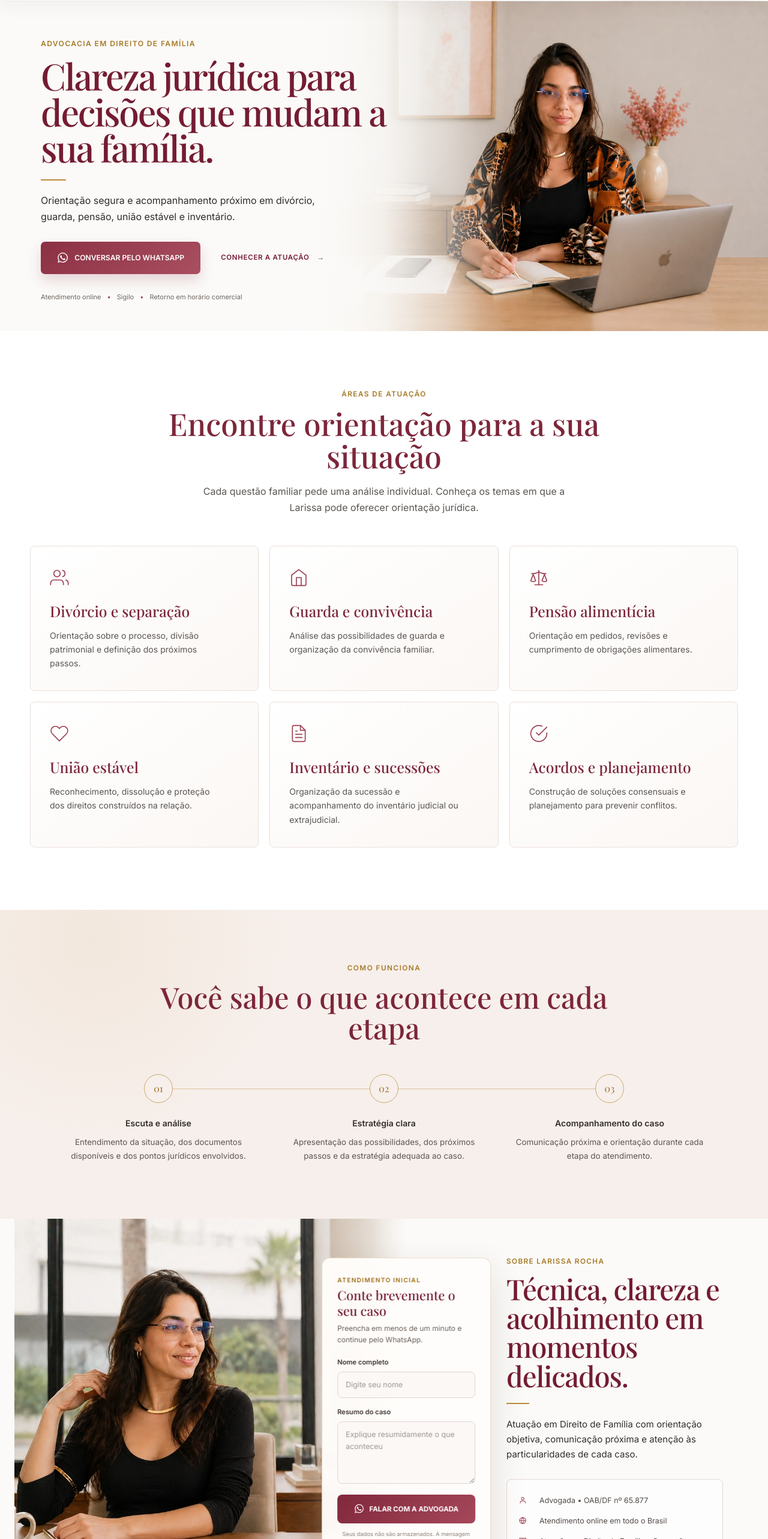
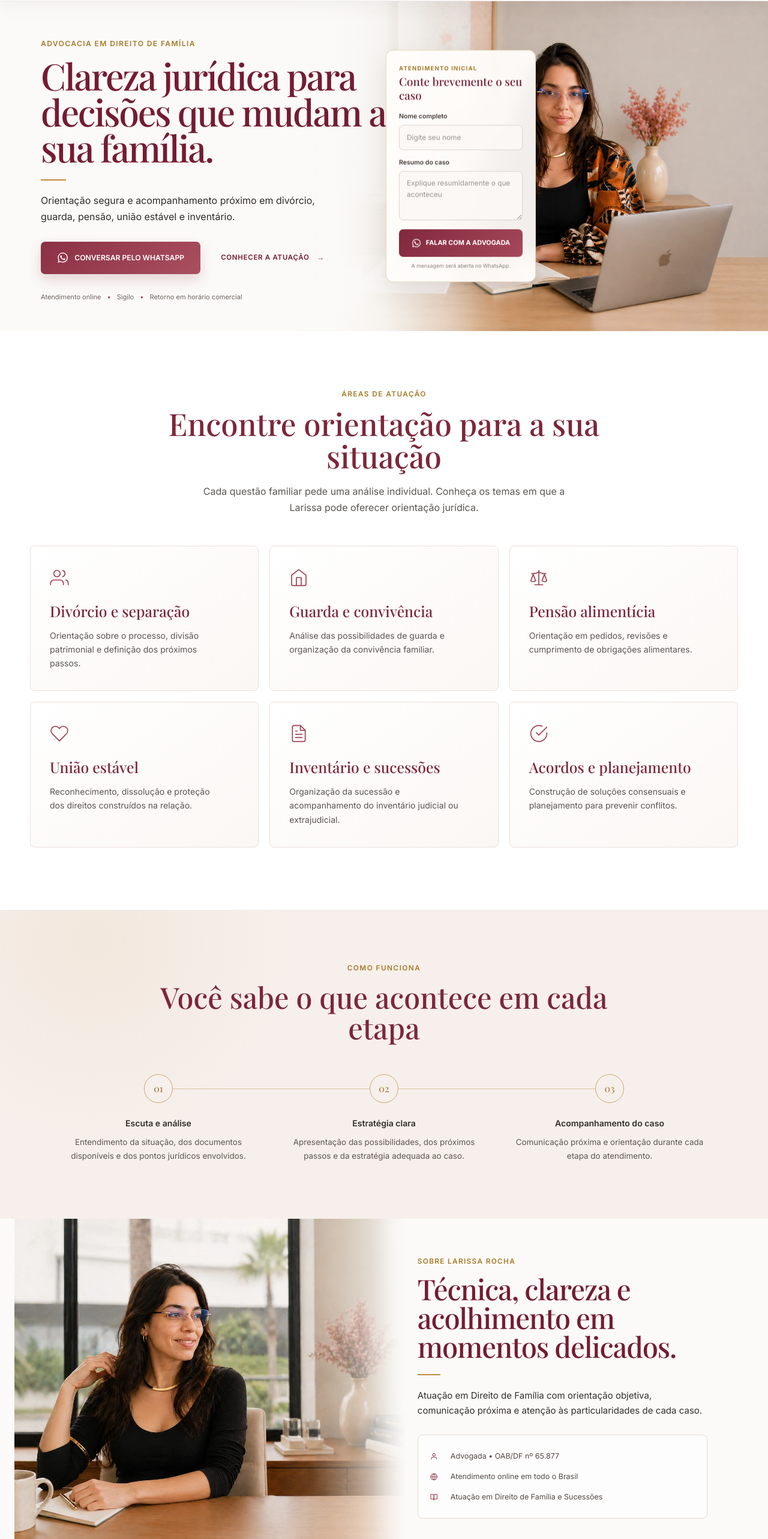
Before and after one commit to larissarocha-web/landing-page-lr-adv, a React (Vite) app: page / in a window 1280 px wide. Shown: the part 87-2653 px from the top of the page at 60% size. Built offline with nearby package versions, Linux system fonts and the light colour scheme.

Commit message:
fix: move triagem para o hero principal

```diff
--- a/src/pages/Home/index.tsx
+++ b/src/pages/Home/index.tsx
@@ -1,18 +1,36 @@
+import { FormEvent, useState } from 'react'
 import { FaWhatsapp } from 'react-icons/fa'
 
 import heroPhoto from '../../assets/larissa-hero-colar-preservada.webp'
-import { WHATSAPP_URL } from '../../constants/brand'
+import { buildWhatsAppUrl, WHATSAPP_URL } from '../../constants/brand'
 import {
   Actions,
   Container,
   Copy,
   Hero,
+  IntakeCard,
   Portrait,
   SecondaryLink,
   WhatsButton,
 } from './styles'
 
 export function Home() {
+  const [fullName, setFullName] = useState('')
+  const [caseSummary, setCaseSummary] = useState('')
+
+  function handleSubmit(event: FormEvent<HTMLFormElement>) {
+    event.preventDefault()
+
+    const message = [
+      `Olá, meu nome é ${fullName.trim()}.`,
+      'Gostaria de orientação jurídica.',
+      '',
+      `Resumo do caso: ${caseSummary.trim()}`,
+    ].join('\n')
+
+    window.open(buildWhatsAppUrl(message), '_blank', 'noopener,noreferrer')
+  }
+
   return (
     <Container id="inicio">
       <Hero>
@@ -60,6 +78,43 @@ export function Home() {
           <span>Sigilo</span>
           <span>Retorno em horário comercial</span>
         </div>
+
+        <IntakeCard onSubmit={handleSubmit}>
+          <span className="form-eyebrow">Atendimento inicial</span>
+          <h2>Conte brevemente o seu caso</h2>
+
+          <label htmlFor="hero-full-name">Nome completo</label>
+          <input
+            id="hero-full-name"
+            name="fullName"
+            type="text"
+            value={fullName}
+            onChange={(event) => setFullName(event.target.value)}
+            placeholder="Digite seu nome"
+            autoComplete="name"
+            minLength={3}
+            required
+          />
+
+          <label htmlFor="hero-case-summary">Resumo do caso</label>
+          <textarea
+            id="hero-case-summary"
+            name="caseSummary"
+            value={caseSummary}
+            onChange={(event) => setCaseSummary(event.target.value)}
+            placeholder="Explique resumidamente o que aconteceu"
+            rows={3}
+            minLength={15}
+            required
+          />
+
+          <button type="submit">
+            <FaWhatsapp aria-hidden="true" />
+            Falar com a advogada
+          </button>
+
+          <small>A mensagem será aberta no WhatsApp.</small>
+        </IntakeCard>
       </Hero>
     </Container>
   )
--- a/src/pages/Home/styles.ts
+++ b/src/pages/Home/styles.ts
@@ -39,10 +39,10 @@ export const Hero = styled.div`
     pointer-events: none;
   }
 
-  @media (max-width: 900px) {
+  @media (max-width: 1279px) {
     display: grid;
-    min-height: calc(100svh - 66px);
-    grid-template-rows: auto minmax(300px, 43svh) auto;
+    min-height: calc(100svh - 88px);
+    grid-template-rows: auto minmax(300px, 43svh) auto auto;
     background: #fbfaf8;
 
     &::after {
@@ -76,6 +76,10 @@ export const Hero = styled.div`
       color: #9b4052;
       content: '•';
     }
+  }
+
+  @media (max-width: 760px) {
+    min-height: calc(100svh - 66px);
   }
 `
 
@@ -141,7 +145,7 @@ export const Copy = styled.div`
     content: '•';
   }
 
-  @media (max-width: 900px) {
+  @media (max-width: 1279px) {
     width: min(100% - 44px, 660px);
     justify-content: flex-start;
     padding: 48px 0 34px;
@@ -212,7 +216,7 @@ export const Portrait = styled.figure`
     object-position: center 46%;
   }
 
-  @media (max-width: 900px) {
+  @media (max-width: 1279px) {
     position: relative;
     inset: auto;
     grid-row: 2;
@@ -238,6 +242,128 @@ export const Portrait = styled.figure`
 
     img {
       object-position: 62% 47%;
+    }
+  }
+`
+
+export const IntakeCard = styled.form`
+  position: absolute;
+  top: 50%;
+  left: 60%;
+  z-index: 4;
+  display: flex;
+  width: clamp(250px, 18vw, 290px);
+  flex-direction: column;
+  padding: 22px 21px 19px;
+  border: 1px solid rgba(201, 169, 106, 0.42);
+  border-radius: 12px;
+  background: rgba(255, 253, 251, 0.94);
+  box-shadow: 0 18px 44px rgba(72, 42, 37, 0.11);
+  transform: translate(-50%, -50%);
+  backdrop-filter: blur(14px);
+
+  .form-eyebrow {
+    margin-bottom: 4px;
+    color: #a77b2a;
+    font-size: 0.6rem;
+    font-weight: 700;
+    letter-spacing: 0.12em;
+    text-transform: uppercase;
+  }
+
+  h2 {
+    margin-bottom: 16px;
+    color: #741c32;
+    font-size: 1.18rem;
+    line-height: 1.2;
+  }
+
+  label {
+    margin-bottom: 5px;
+    color: #443b37;
+    font-size: 0.66rem;
+    font-weight: 600;
+  }
+
+  input,
+  textarea {
+    width: 100%;
+    border: 1px solid #dfd3cd;
+    border-radius: 7px;
+    background: rgba(251, 248, 246, 0.94);
+    color: #332e2b;
+    font-size: 0.74rem;
+    outline: none;
+    transition:
+      border-color 180ms ease,
+      box-shadow 180ms ease;
+  }
+
+  input {
+    min-height: 42px;
+    margin-bottom: 13px;
+    padding: 0 12px;
+  }
+
+  textarea {
+    min-height: 82px;
+    padding: 10px 12px;
+    resize: vertical;
+  }
+
+  input::placeholder,
+  textarea::placeholder {
+    color: #9d938d;
+  }
+
+  input:focus,
+  textarea:focus {
+    border-color: #b46c7b;
+    box-shadow: 0 0 0 3px rgba(155, 64, 82, 0.1);
+  }
+
+  button {
+    display: inline-flex;
+    min-height: 46px;
+    align-items: center;
+    justify-content: center;
+    gap: 8px;
+    margin-top: 15px;
+    border: 0;
+    border-radius: 7px;
+    background: linear-gradient(135deg, #81283c, #a6485b);
+    color: #fff;
+    cursor: pointer;
+    font-size: 0.68rem;
+    font-weight: 700;
+    text-transform: uppercase;
+  }
+
+  button svg {
+    font-size: 1rem;
+  }
+
+  small {
+    margin-top: 8px;
+    color: #8a807a;
+    font-size: 0.55rem;
+    text-align: center;
+  }
+
+  @media (max-width: 1279px) {
+    position: relative;
+    top: auto;
+    left: auto;
+    grid-row: 4;
+    width: min(calc(100% - 40px), 430px);
+    margin: 6px auto 34px;
+    padding: 24px 22px 21px;
+    background: #fffdfb;
+    box-shadow: 0 14px 38px rgba(72, 42, 37, 0.09);
+    transform: none;
+
+    h2 {
+      font-size: 1.32rem;
     }
   }
 `
--- a/src/pages/Why/index.tsx
+++ b/src/pages/Why/index.tsx
@@ -1,74 +1,16 @@
-import { FormEvent, useState } from 'react'
-import { FaWhatsapp } from 'react-icons/fa'
 import { FiBookOpen, FiGlobe, FiUser } from 'react-icons/fi'
 
 import photo from '../../assets/larissa-sobre-sorrindo.webp'
-import { buildWhatsAppUrl, OAB_LABEL } from '../../constants/brand'
-import { Container, Content, Credentials, IntakeCard, Wrapper } from './styles'
+import { OAB_LABEL } from '../../constants/brand'
+import { Container, Content, Credentials, Wrapper } from './styles'
 
 export function Why() {
-  const [fullName, setFullName] = useState('')
-  const [caseSummary, setCaseSummary] = useState('')
-
-  function handleSubmit(event: FormEvent<HTMLFormElement>) {
-    event.preventDefault()
-
-    const message = [
-      `Olá, meu nome é ${fullName.trim()}.`,
-      'Gostaria de orientação jurídica.',
-      '',
-      `Resumo do caso: ${caseSummary.trim()}`,
-    ].join('\n')
-
-    window.open(buildWhatsAppUrl(message), '_blank', 'noopener,noreferrer')
-  }
-
   return (
     <Container id="sobre">
       <Wrapper>
         <div className="photo">
           <img src={photo} alt="Larissa Rocha em seu ambiente de trabalho" />
         </div>
-
-        <IntakeCard onSubmit={handleSubmit}>
-          <span className="form-eyebrow">Atendimento inicial</span>
-          <h3>Conte brevemente o seu caso</h3>
-          <p>Preencha em menos de um minuto e continue pelo WhatsApp.</p>
-
-          <label htmlFor="full-name">Nome completo</label>
-          <input
-            id="full-name"
-            name="fullName"
-            type="text"
-            value={fullName}
-            onChange={(event) => setFullName(event.target.value)}
-            placeholder="Digite seu nome"
-            autoComplete="name"
-            minLength={3}
-            required
-          />
-
-          <label htmlFor="case-summary">Resumo do caso</label>
-          <textarea
-            id="case-summary"
-            name="caseSummary"
-            value={caseSummary}
-            onChange={(event) => setCaseSummary(event.target.value)}
-            placeholder="Explique resumidamente o que aconteceu"
-            rows={4}
-            minLength={15}
-            required
-          />
-
-          <button type="submit">
-            <FaWhatsapp aria-hidden="true" />
-            Falar com a advogada
-          </button>
-
-          <small>
-            Seus dados não são armazenados. A mensagem será aberta no WhatsApp.
-          </small>
-        </IntakeCard>
 
         <Content>
           <span className="eyebrow">Sobre Larissa Rocha</span>
--- a/src/pages/Why/styles.ts
+++ b/src/pages/Why/styles.ts
@@ -14,7 +14,6 @@ export const Container = styled.section`
 `
 
 export const Wrapper = styled.div`
-  position: relative;
   display: grid;
   max-width: 1320px;
   min-height: 520px;
@@ -81,130 +80,6 @@ export const Wrapper = styled.div`
   }
 `
 
-export const IntakeCard = styled.form`
-  position: absolute;
-  top: 50%;
-  left: 53%;
-  z-index: 4;
-  display: flex;
-  width: clamp(280px, 22vw, 320px);
-  flex-direction: column;
-  padding: 28px 25px 24px;
-  border: 1px solid rgba(201, 169, 106, 0.38);
-  border-radius: 14px;
-  background: rgba(255, 253, 251, 0.96);
-  box-shadow: 0 22px 58px rgba(72, 42, 37, 0.14);
-  transform: translate(-50%, -50%);
-  backdrop-filter: blur(16px);
-
-  .form-eyebrow {
-    margin-bottom: 5px;
-    color: #a77b2a;
-    font-size: 0.64rem;
-    font-weight: 700;
-    letter-spacing: 0.12em;
-    text-transform: uppercase;
-  }
-
-  h3 {
-    color: #741c32;
-    font-size: 1.35rem;
-    line-height: 1.18;
-  }
-
-  > p {
-    margin: 8px 0 20px;
-    color: #6a615c;
-    font-size: 0.75rem;
-    line-height: 1.55;
-  }
-
-  label {
-    margin-bottom: 6px;
-    color: #3d3532;
-    font-size: 0.7rem;
-    font-weight: 600;
-  }
-
-  input,
-  textarea {
-    width: 100%;
-    border: 1px solid #e1d6d0;
-    border-radius: 8px;
-    background: #fbf8f6;
-    color: #332e2b;
-    font-size: 0.78rem;
-    outline: none;
-    transition:
-      border-color 180ms ease,
-      box-shadow 180ms ease;
-  }
-
-  input {
-    min-height: 44px;
-    margin-bottom: 15px;
-    padding: 0 13px;
-  }
-
-  textarea {
-    min-height: 98px;
-    padding: 11px 13px;
-    resize: vertical;
-  }
-
-  input::placeholder,
-  textarea::placeholder {
-    color: #a09791;
-  }
-
-  input:focus,
-  textarea:focus {
-    border-color: #b46c7b;
-    box-shadow: 0 0 0 3px rgba(155, 64, 82, 0.1);
-  }
-
-  button {
-    display: inline-flex;
-    min-height: 48px;
-    align-items: center;
-    justify-content: center;
-    gap: 9px;
-    margin-top: 18px;
-    border: 0;
-    border-radius: 8px;
-    background: linear-gradient(135deg, #81283c, #a6485b);
-    color: #fff;
-    cursor: pointer;
-    font-size: 0.72rem;
-    font-weight: 700;
-    text-transform: uppercase;
-  }
-
-  button svg {
-    font-size: 1.05rem;
-  }
-
-  small {
-    margin-top: 11px;
-    color: #8a807a;
-    font-size: 0.58rem;
-    line-height: 1.45;
-    text-align: center;
-  }
-
-  @media (max-width: 900px) {
-    position: relative;
-    top: auto;
-    left: auto;
-    z-index: 4;
-    grid-row: 2;
-    width: min(calc(100% - 40px), 430px);
-    margin: -88px auto 0;
-    padding: 27px 23px 23px;
-    transform: none;
-  }
-`
-
 export const Content = styled.div`
   position: relative;
   z-index: 2;
@@ -213,7 +88,7 @@ export const Content = styled.div`
   flex-direction: column;
   justify-content: center;
   margin-left: -10%;
-  padding: 62px clamp(32px, 4vw, 58px) 62px clamp(198px, 18vw, 225px);
+  padding: 62px clamp(36px, 6vw, 90px);
   background: linear-gradient(
     90deg,
     transparent 0%,
@@ -254,11 +129,15 @@ export const Content = styled.div`
   }
 
   @media (max-width: 900px) {
-    grid-row: 3;
-    margin-top: 0;
+    margin-top: -72px;
     margin-left: 0;
-    padding: 58px 22px 68px;
-    background: #fbfaf8;
+    padding: 94px 22px 68px;
+    background: linear-gradient(
+      180deg,
+      transparent 0%,
+      rgba(251, 250, 248, 0.72) 12%,
+      #fbfaf8 30%
+    );
 
     h2 {
       font-size: clamp(2.35rem, 10.7vw, 3.3rem);
```
